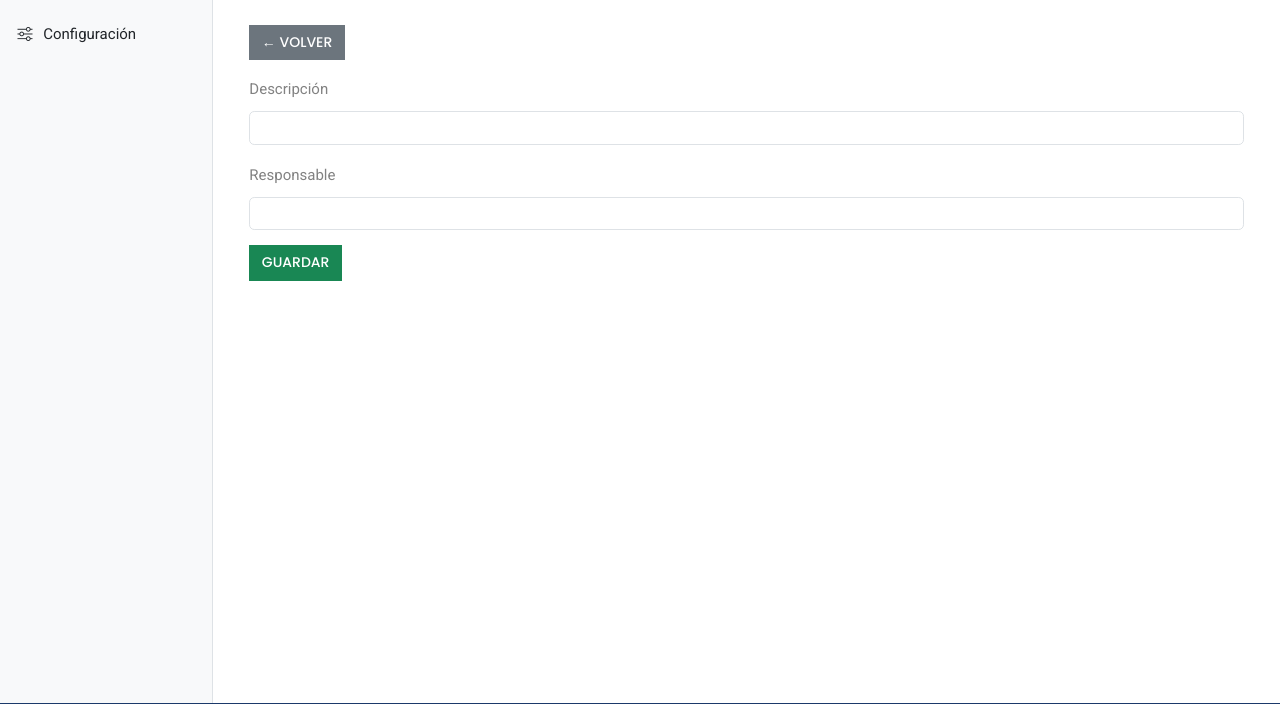
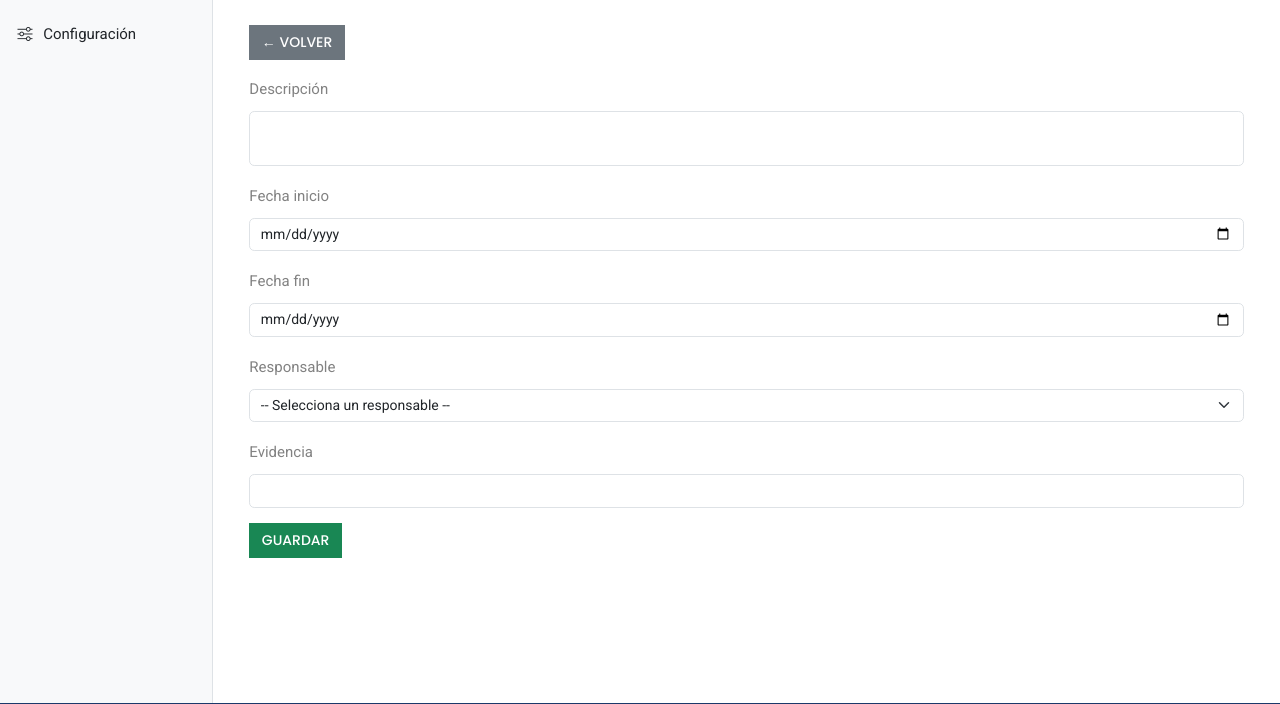
Before and after one commit to Brayan13141/SADI, a Django app: template sadi/templates/actividades/agregar_actividad.html in a window 1280 px wide. Shown: the part 315-1019 px from the top of the page. Run offline with Django 5.2, Linux system fonts and the light colour scheme; the template is opened without the code that fills it: values that come from a table or form of the project are taken from there, others are empty; the visitor is signed in with stand-in values (Sample User, id 1); data comes from the database, SQL or seed files in the repository; parts of the project's set-up code (start-up, migrations or seed data) failed here and were passed over; some libraries are stand-ins or nearby versions.

Commit message:
TEMPLATE

```diff
--- a/sadi/templates/actividades/agregar_actividad.html
+++ b/sadi/templates/actividades/agregar_actividad.html
@@ -8,14 +8,37 @@
 
   <form method="post">
     {% csrf_token %}
+
     <div class="mb-3">
       <label class="form-label">Descripción</label>
-      <input type="text" name="descripcion" class="form-control" required>
+      <textarea name="descripcion" class="form-control" required></textarea>
     </div>
+
+    <div class="mb-3">
+      <label class="form-label">Fecha inicio</label>
+      <input type="date" name="fecha_inicio" class="form-control" required>
+    </div>
+
+    <div class="mb-3">
+      <label class="form-label">Fecha fin</label>
+      <input type="date" name="fecha_fin" class="form-control" required>
+    </div>
+
     <div class="mb-3">
       <label class="form-label">Responsable</label>
-      <input type="text" name="responsable" class="form-control" required>
+      <select name="responsable" class="form-select" required>
+        <option value="">-- Selecciona un responsable --</option>
+        {% for usuario in usuarios %}
+          <option value="{{ usuario.id }}">{{ usuario.get_full_name }}</option>
+        {% endfor %}
+      </select>
     </div>
+
+    <div class="mb-3">
+      <label class="form-label">Evidencia</label>
+      <input type="text" name="evidencia" class="form-control">
+    </div>
+
     <button type="submit" class="btn btn-success">Guardar</button>
   </form>
 </div>
```
